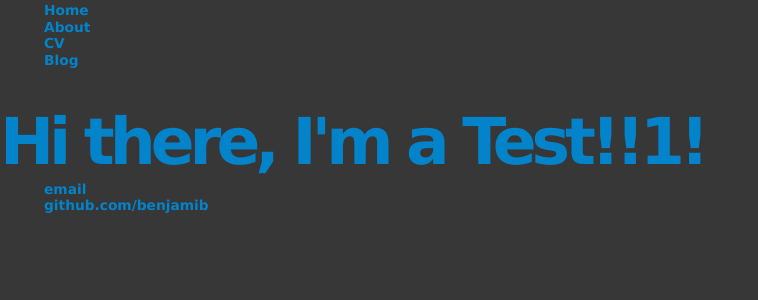
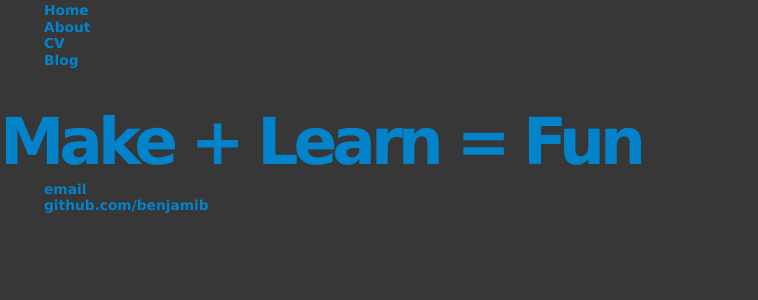
Before and after one commit to benjamib/benjamib.github.io, a Jekyll site: the page built from index.html, in a window 1280 px wide. Shown: the top 300 px of the page, without its empty margins (0-758 px from the left). Built offline with Jekyll 4.4.1, drawn with Linux system fonts in a browser that asks for light colours.

Commit message:
Update index.html

```diff
--- a/index.html
+++ b/index.html
@@ -3,5 +3,5 @@ layout: default
 title: Ben Brewster, TEST
 ---
 <div class="blurb">
-	<h1>Hi there, I'm a Test!!1!</h1>
+	<h1>Make + Learn = Fun</h1>
 </div><!-- /.blurb -->
```
